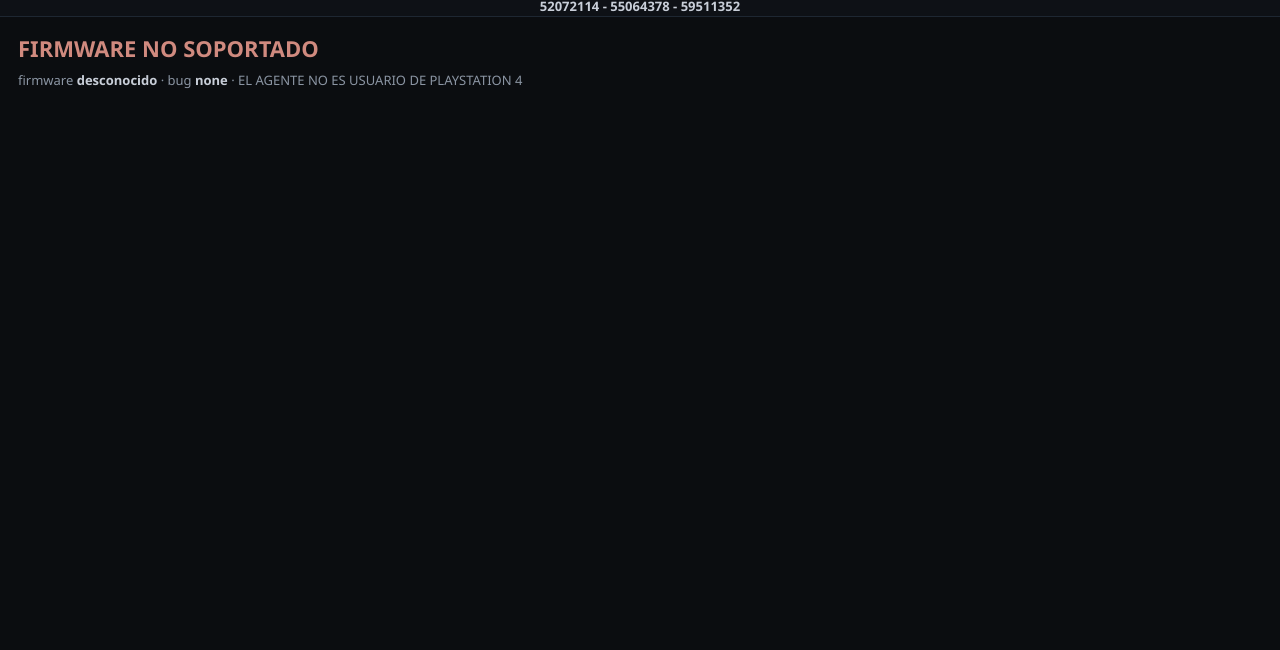
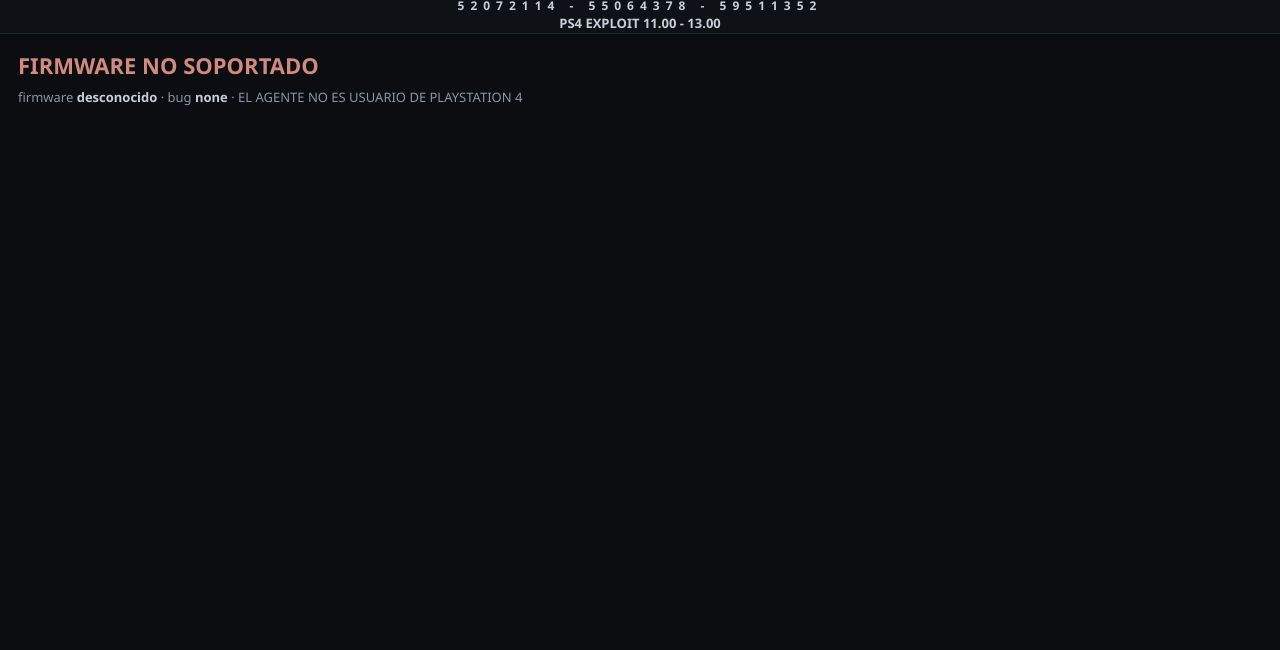
Before and after one commit to rgamersr3/13XX, a plain HTML site: page index.html in a window 1280 px wide. Shown: the part 150-800 px from the top of the page. Drawn offline with Linux system fonts and the light colour scheme.

Commit message:
Update index.html

```diff
--- a/index.html
+++ b/index.html
@@ -32,7 +32,8 @@
 <div id="brand"><img src="logo_raw.png" alt="" width="28" height="28"></div>
 <div id="brandd"><b>R-GAMER'S</b></div>
 <div id="brandA"><b>JIGUANI - MANZANILLO</b></div>
-<div id="brandS"><b>52072114  -  55064378  -  59511352</b></div>
+<div id="brandA"><b>52072114  -  55064378  -  59511352</b></div>
+<div id="brandS"><b>PS4 EXPLOIT 11.00 - 13.00</b></div>
 <div id="wrap">
   <div id="state">BUSCANDO FIRMWARE...</div>
   <div id="det"></div>
```
